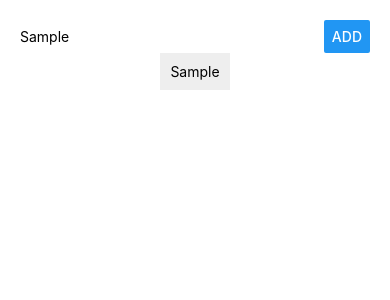
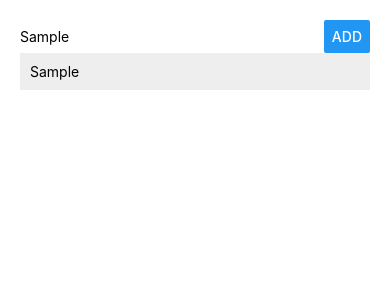
Before and after one commit to Dabrown18/awesome-places, a React Native app: screen / in a window 390 px wide. Both pictures are taken after typing "Sample" into the empty fields and a click on the button "ADD". Shown: the top 300 px of the page. Built offline with nearby package versions, Linux system fonts and the light colour scheme.

Commit message:
style changes

```diff
--- a/App.js
+++ b/App.js
@@ -43,7 +43,11 @@ export default class App extends Component {
              onPress={this.placeSubmitHandler}
            />
         </View>
-        <View>{placesOutput}</View>
+        <View
+           style={styles.listContainer}
+        >
+           {placesOutput}
+        </View>
       </View>
     );
   }
@@ -68,5 +72,8 @@ const styles = StyleSheet.create({
    },
    placeButton: {
     width: "30%"
+   },
+   listContainer: {
+     width: "100%"
    }
 });
--- a/src/components/ListItem/index.js
+++ b/src/components/ListItem/index.js
@@ -10,6 +10,7 @@ const ListItem = (props) => (
 const styles = StyleSheet.create({
 	listItem: {
 		width: "100%",
+		marginBottom: 5,
 		padding: 10,
 		backgroundColor: "#eee"
 	}
```
